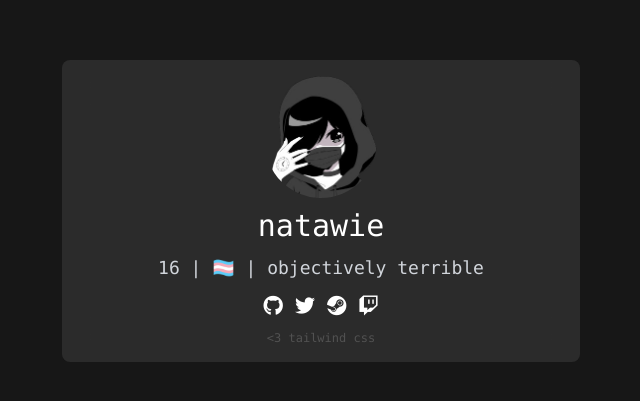
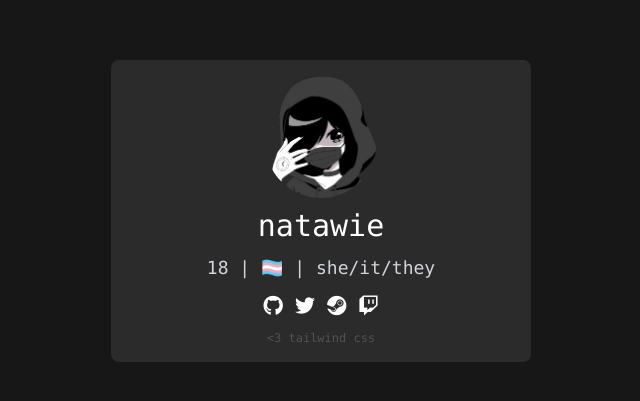
Before and after one commit to natawie/natawie.gay, a website: page index.html in a window 1280 px wide. Shown: the part 189-590 px from the top of the page, without its empty margins (319-959 px from the left). Drawn offline with Linux system fonts and the light colour scheme.

Commit message:
Update index.html

```diff
--- a/index.html
+++ b/index.html
@@ -14,7 +14,7 @@
             <div class="bg-neutral-700 bg-opacity-50 m-auto backdrop-blur-xl w-auto h-auto rounded-lg font-mono p-4 px-18 md:px-24 space-y-2.5 text-white text-center">
                 <img src="src/images/pfp.png" class="rounded-full w-28 m-auto">
                 <p class="text-xl md:text-3xl text-white">natawie</p>
-                <p class="text-sm md:text-lg lg:text-lg text-gray-300">16 | 🏳️‍⚧️ | objectively terrible</p>
+                <p class="text-sm md:text-lg lg:text-lg text-gray-300">18 | 🏳️‍⚧️ | she/it/they</p>
                 <p class="text-lg md:text-xl">
                     <a href="https://github.com/natawie"><i class="fab fa-github"></i></a>
                     <a href="https://twitter.com/_natawie"><i class="fab fa-twitter"></i></a>
```
